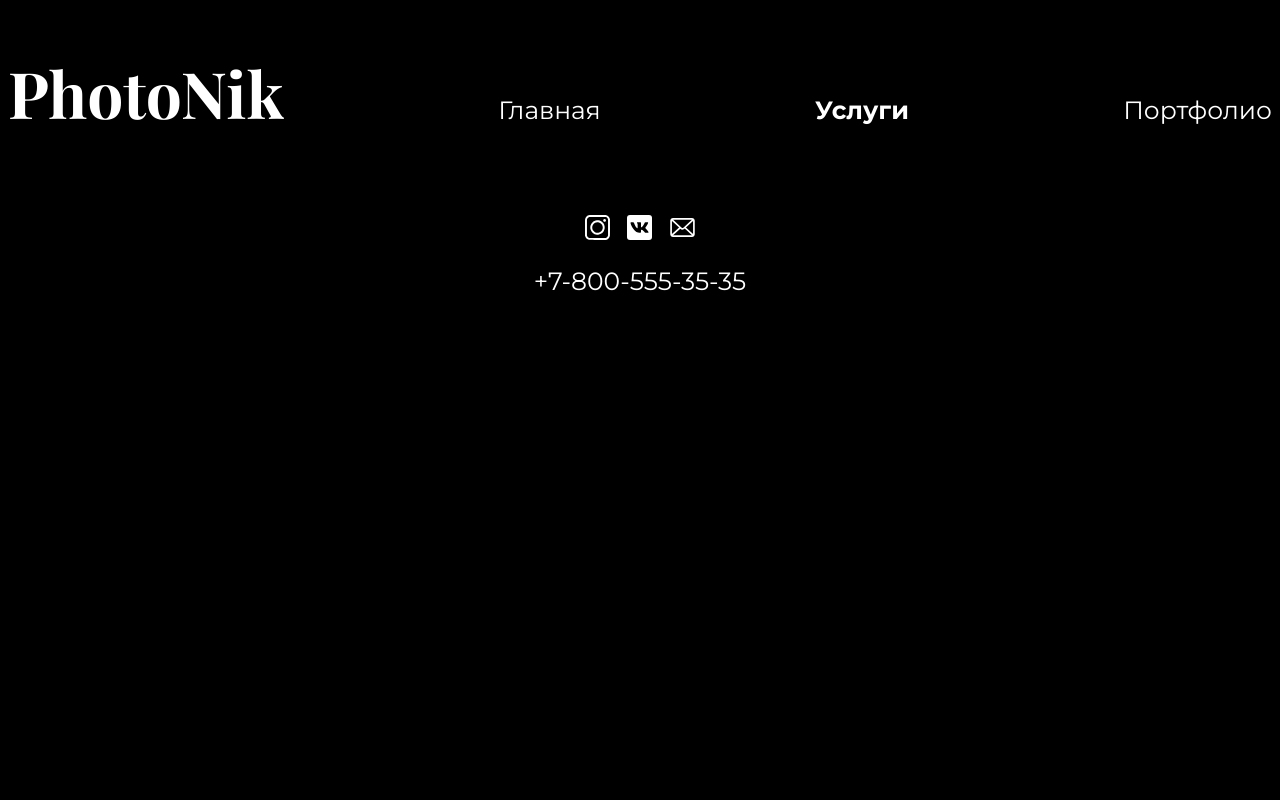
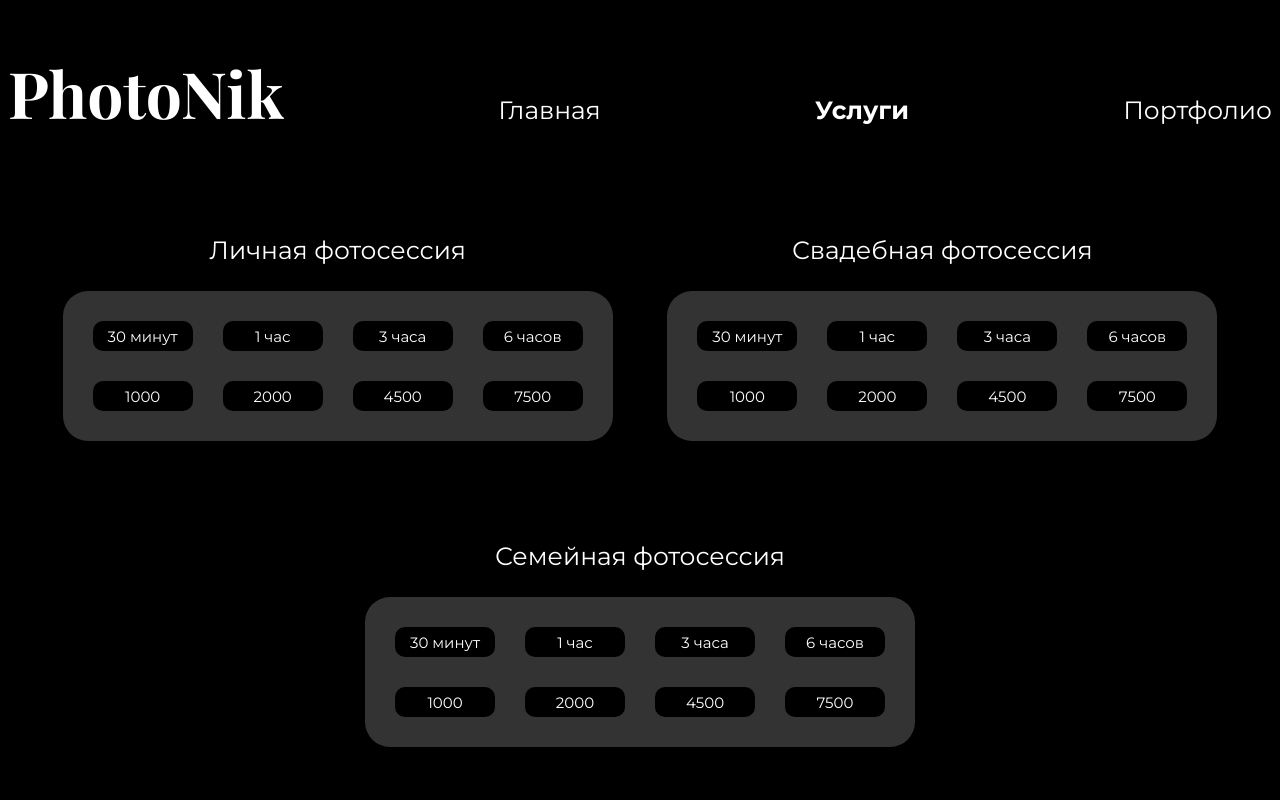
Before and after one commit to kovynevvitaly/web, a Vue app: page /service in a window 1280 px wide. Shown: the top 800 px of the page. Built offline with nearby package versions, Linux system fonts and the light colour scheme.

Commit message:
add service view

```diff
--- a/src/App.vue
+++ b/src/App.vue
@@ -25,6 +25,30 @@ body {
 a {
   text-decoration: none;
 }
+
+.content {
+  display: flex;
+  flex-flow: column;
+  margin-bottom: 260px;
+}
+
+
+h1 {
+  text-transform: uppercase;
+  font-size: 40px;
+  margin: 190px 0 26px 0;
+}
+
+h2 {
+  font-weight: 400;
+  font-size: 35px;
+  margin: 0;
+}
+
+h3 {
+  font-weight: 400;
+  margin: 0 auto;
+}
 </style>
 <script>
 import Footer from "@/components/Footer";
--- /dev/null
+++ b/src/components/Price.vue
@@ -0,0 +1,60 @@
+<template>
+<article class="price">
+  <h2 class="price-title">{{ title }}</h2>
+  <div class="price-box">
+    <div class="price-row">
+      <PriceBadge v-for="(time, i) in times" :item="time" :i="i" :key="i"/>
+    </div>
+    <div class="price-row bottom-row">
+      <PriceBadge v-for="(price, i) in prices" :item="price" :i="i" :key="i" />
+    </div>
+  </div>
+</article>
+</template>
+
+<script>
+import PriceBadge from "@/components/PriceBadge";
+export default {
+  name: "Price",
+  props: ["title", "prices"],
+  data: function() {
+    return {
+      times: ["30 минут", "1 час", "3 часа", "6 часов"]
+    }
+  },
+  components: {
+    PriceBadge
+  }
+}
+</script>
+
+<style scoped>
+
+.price {
+  width: 550px;
+  margin-top: 100px;
+}
+
+.price-title {
+  text-align: center;
+  margin-bottom: 26px;
+  font-size: 25px;
+}
+
+.price-box {
+  background-color: #333;
+  border-radius: 25px;
+  padding: 30px;
+  display: flex;
+  flex-flow: column;
+}
+
+.price-row {
+  display: flex;
+  flex-flow: row;
+}
+
+.bottom-row {
+  margin-top: 30px;
+}
+</style>
--- /dev/null
+++ b/src/components/PriceBadge.vue
@@ -0,0 +1,33 @@
+<template>
+  <div class="price-badge" :class="{'no-margin': isLastElement}">{{ item }}</div>
+</template>
+
+<script>
+export default {
+  name: "PriceBadge",
+  props: ["item", "i"],
+  computed: {
+    isLastElement: function() {
+      return this.i === 3;
+    }
+  }
+}
+</script>
+
+<style scoped>
+.price-badge {
+  background-color: #000;
+  border-radius: 10px;
+  width: 100px;
+  height: 30px;
+  margin-right: 30px;
+  font-size: 15px;
+  display: flex;
+  align-items: center;
+  justify-content: center;
+}
+
+.no-margin {
+  margin: 0;
+}
+</style>
--- a/src/components/UpperContent.vue
+++ b/src/components/UpperContent.vue
@@ -34,23 +34,6 @@ export default {
   flex-flow: column;
 }
 
-h1 {
-  text-transform: uppercase;
-  font-size: 40px;
-  margin: 190px 0 26px 0;
-}
-
-h2 {
-  font-weight: 400;
-  font-size: 35px;
-  margin: 0;
-}
-
-h3 {
-  font-weight: 400;
-  margin: 0 auto;
-}
-
 .photos {
   display: flex;
   justify-content: space-between;
--- a/src/views/Home.vue
+++ b/src/views/Home.vue
@@ -1,10 +1,12 @@
 <template>
+  <main>
     <div class="container">
       <section class="content">
         <UpperContent/>
         <BottomPhotos/>
       </section>
     </div>
+  </main>
 </template>
 
 <script>
@@ -21,9 +23,4 @@ export default {
 </script>
 
 <style scoped>
-.content {
-  display: flex;
-  flex-flow: column;
-  margin-bottom: 260px;
-}
 </style>
--- a/src/views/Service.vue
+++ b/src/views/Service.vue
@@ -1,13 +1,44 @@
 <template>
-  <div></div>
+  <main>
+    <div class="container">
+    <section class="content flex-row space-evenly no-margin">
+      <Price :title="'Личная фотосессия'" :prices="prices"/>
+      <Price :title="'Свадебная фотосессия'" :prices="prices"/>
+    </section>
+      <section class="content flex-row space-evenly">
+        <Price :title="'Семейная фотосессия'" :prices="prices"/>
+      </section>
+    </div>
+  </main>
 </template>
 
 <script>
+import Price from "@/components/Price";
+
 export default {
-  name: "Service"
+  name: "Service",
+  data: function() {
+    return {
+      prices: [1000, 2000, 4500, 7500]
+    }
+  },
+  components: {Price}
+
 }
 </script>
 
 <style scoped>
 
+
+.flex-row {
+  flex-flow: row;
+}
+
+.no-margin {
+  margin: 0;
+}
+
+.space-evenly {
+  justify-content: space-evenly;
+}
 </style>
```
Lines whose indentation alone changed are shown as unchanged.
